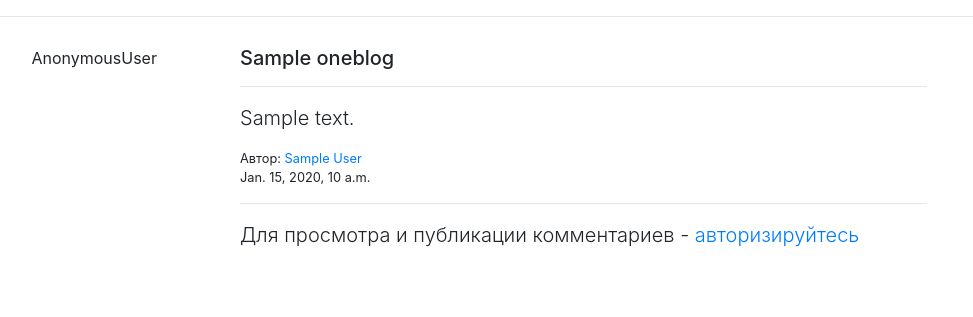
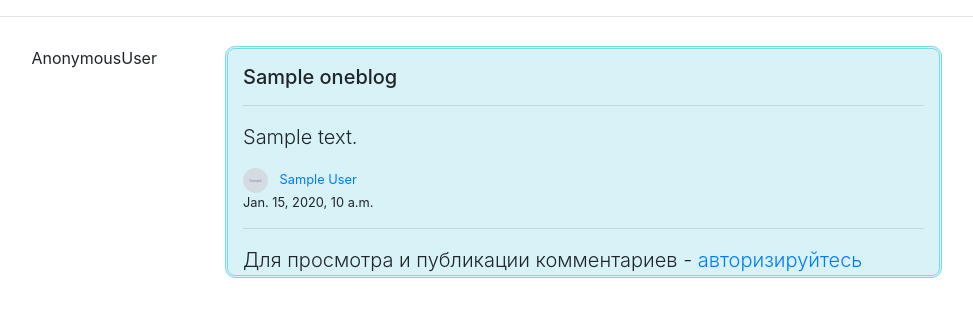
Before and after one commit to VovaSavin/primary-blog, a Django app: template blogdiy/templates/blogdiy/blog-detail.html in a window 1280 px wide. Shown: the part 44-361 px from the top of the page, without its empty margins (26-999 px from the left). Run offline with Django 3.2, Linux system fonts and the light colour scheme; the template is opened without the code that fills it: most values are stand-ins (such as "Sample title", 1, 10 or a date in 2020); grey boxes marked "Sample" are stand-in pictures.

Commit message:
не много изменений в стилях CSS

```diff
--- a/blogdiy/static/blogdiy/CSS/style.css
+++ b/blogdiy/static/blogdiy/CSS/style.css
@@ -52,13 +52,23 @@ img {
 .errorlist{
 	color: red;
 }
-.blog-custom{
+.blog-custom, .all-block-blog {
 	background-color: #d7f3f8;
 	border: 3px double rgb(122, 217, 230);
 	border-radius: 10px;
 }
+
 .blog-custom:hover {
 	border: 6px double rgb(122, 217, 230);
 	transform: scale(1.05);
 	transition: all .6s;
 }
+.custom-specblog {
+	padding: 10px;
+}
+.commnet-custom {
+	background-color: #b8f3cf;
+	border: 3px double rgb(48, 228, 87);
+	border-radius: 10px;
+	padding: 10px;
+}
--- a/blogdiy/templates/blogdiy/blog-detail.html
+++ b/blogdiy/templates/blogdiy/blog-detail.html
@@ -3,8 +3,8 @@
 {{ title }}
 {% endblock %}
 {% block main %}
-<div class="container-fluid" style="width: 70%; float: left;">
-    <h5 style="text-align: left;">
+<div class="container-fluid all-block-blog" style="width: 70%; float: left;">
+    <h5 class="mt-3" style="text-align: left;">
         {{ oneblog.title }}
     </h5>
     <hr>
@@ -12,7 +12,10 @@
         {{ oneblog.text_blog }}
     </p>
     <p class="small lh-125">
-        Автор: <a href="{% url 'blogers-detail' oneblog.author_blog.id %}">{{ oneblog.author_blog }}</a>
+        <a href="{% url 'blogers-detail' oneblog.author_blog.id %}" style="text-decoration: none;">
+            <img class="bd-placeholder-img mr-2" width="25" height="25" src="{{ oneblog.author_blog.bloger.foto.url }}">
+            {{ oneblog.author_blog }}
+        </a>
         <br>
         {{ oneblog.date }}
     </p>
@@ -32,13 +35,19 @@
     <div class="container-fluid ml-3" style="width: 75%;">
         {% if oneblog.comments_set %}
         {% for comment in oneblog.comments_set.all %}
+        <div class="commnet-custom">
             <span>{{ comment.text_comments }}</span>
             <br>
-        <span class="small lh-125"><strong>Автор: </strong>{{ comment.author_comments }}</span><br>
+            <a href="{{ comment.author_comments.bloger.get_absolute_url }}" style="text-decoration: none;">
+                <img class="bd-placeholder-img mr-2" width="25" height="25"
+                    src="{{ comment.author_comments.bloger.foto.url }}">
+                <span class="small lh-125">{{ comment.author_comments }}</span><br>
+            </a>
             <span class="small lh-125">
                 <strong>Дата публикации: </strong>{{ comment.date_comment }}
                 {% include 'blogdiy/comment-delete.html' %}
             </span>
+        </div>
         <hr>
         {% endfor %}
         {% endif %}
```
Also changed, not shown: blogdiy/templates/blogdiy/blog-list.html (+4 -3 lines). Lines whose indentation alone changed are shown as unchanged.
